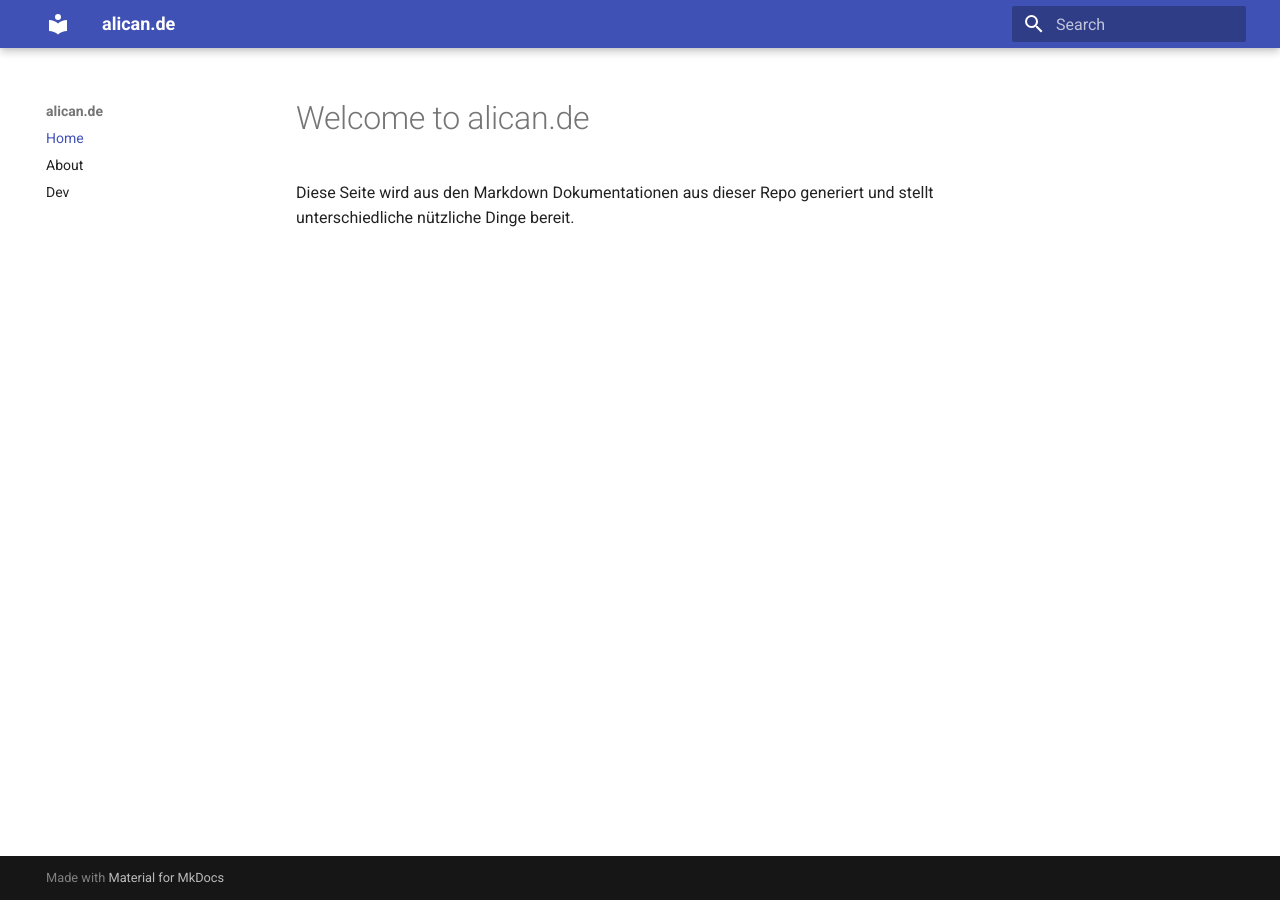
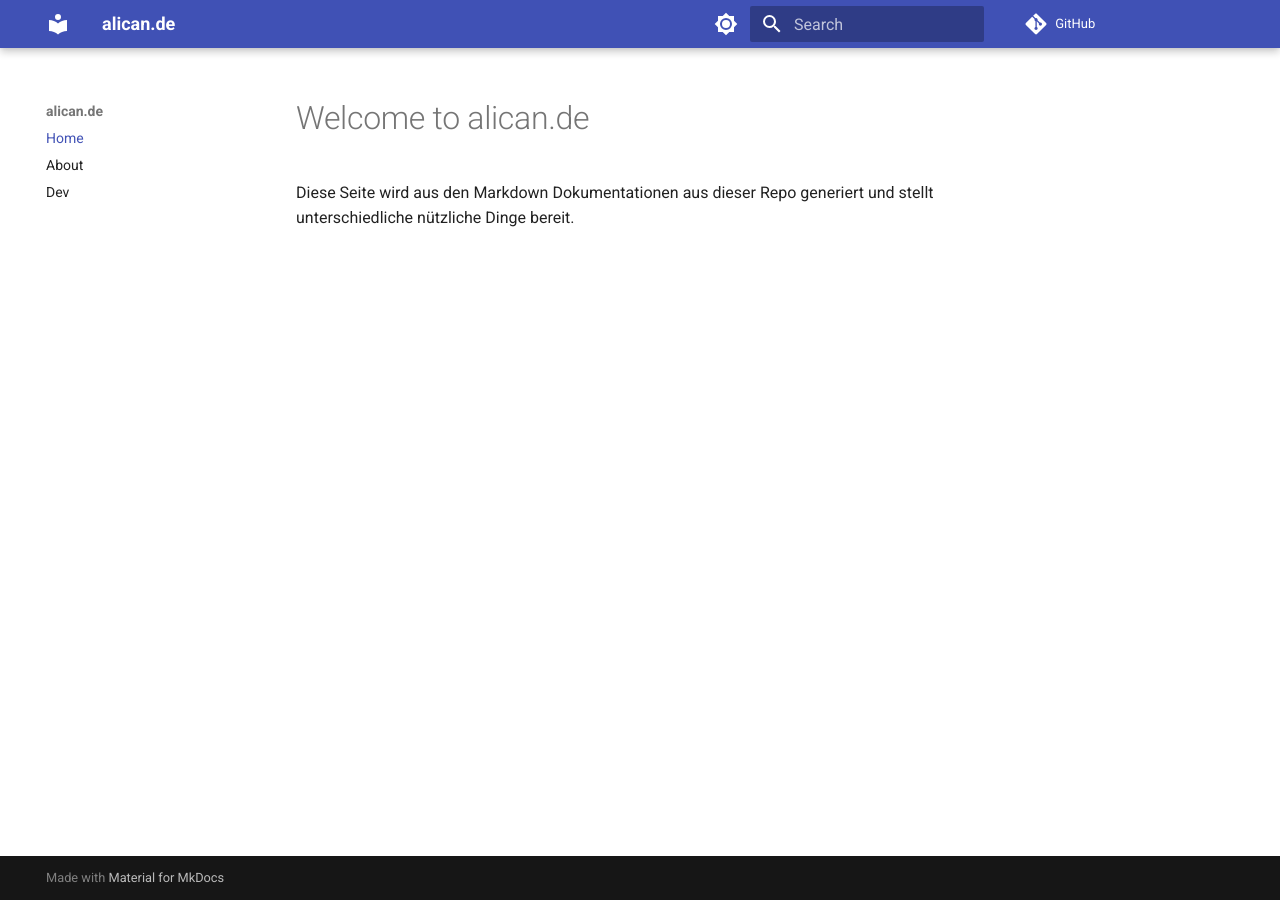
Before and after one commit to alican/alican.github.io, an MkDocs documentation site: the page built from docs/index.md, in a window 1280 px wide. Built offline with MkDocs 1.6.1 and Material for MkDocs 9.7.7, drawn with Linux system fonts in a browser that asks for light colours; comment, search, counter and statistics services are not loaded.

```diff
--- a/mkdocs.yml
+++ b/mkdocs.yml
@@ -1,7 +1,28 @@
 site_name: alican.de
+repo_url: https://github.com/alican/alican.github.io
+edit_uri: edit/master/docs/
 theme:
   name: material
+  palette:
+    - media: "(prefers-color-scheme: light)"
+      scheme: default
+      toggle:
+        icon: material/brightness-7
+        name: Switch to dark mode
+    - media: "(prefers-color-scheme: dark)"
+      scheme: slate
+      primary: indigo
+      accent: amber
+      toggle:
+        icon: material/brightness-4
+        name: Switch to light mode
+
 nav:
   - Home: index.md
   - About: about.md
   - Dev: dev.md
+
+
+plugins:
+  - search
+  - social
```
Also changed, not shown: 4 other files.
